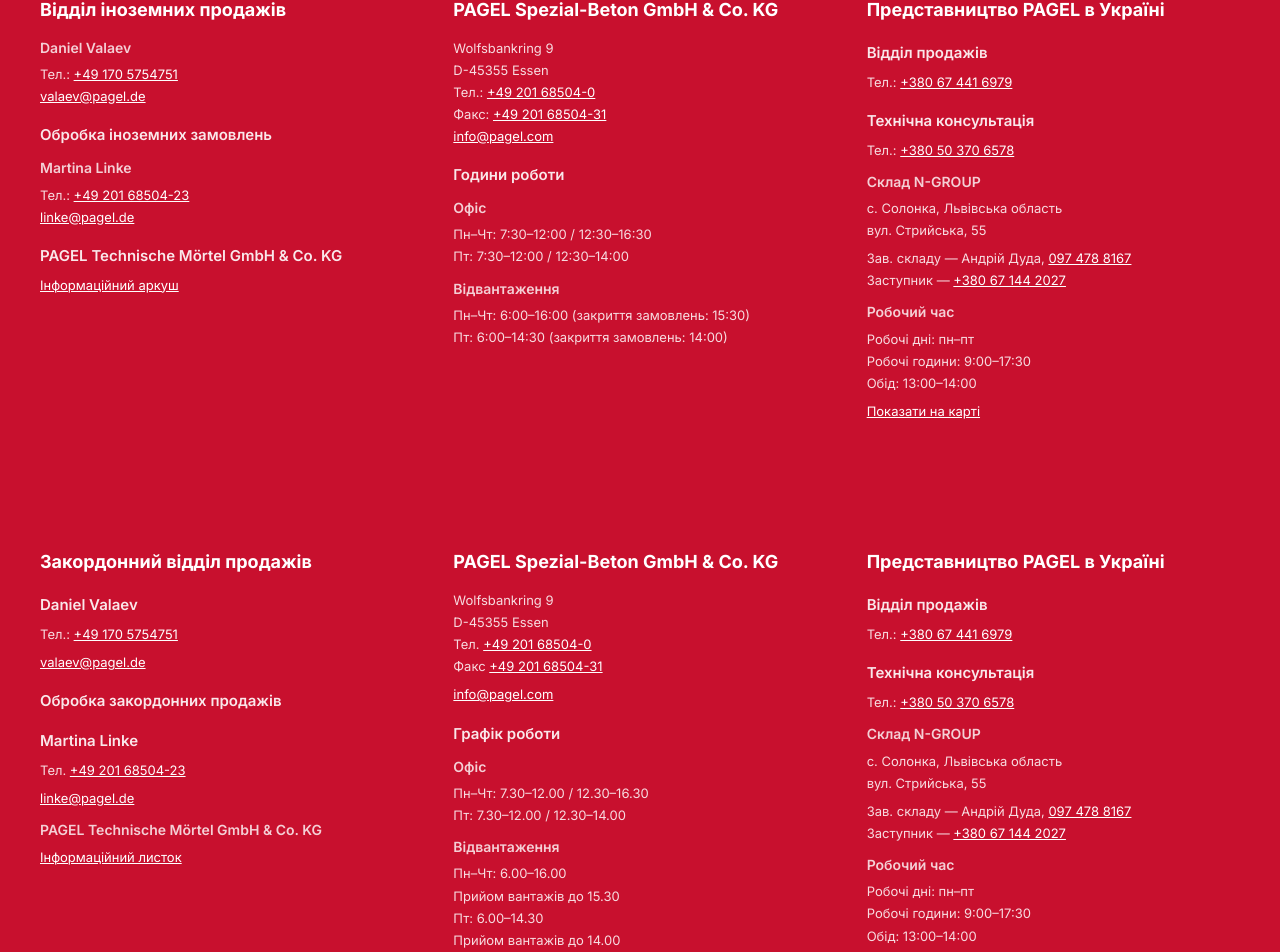
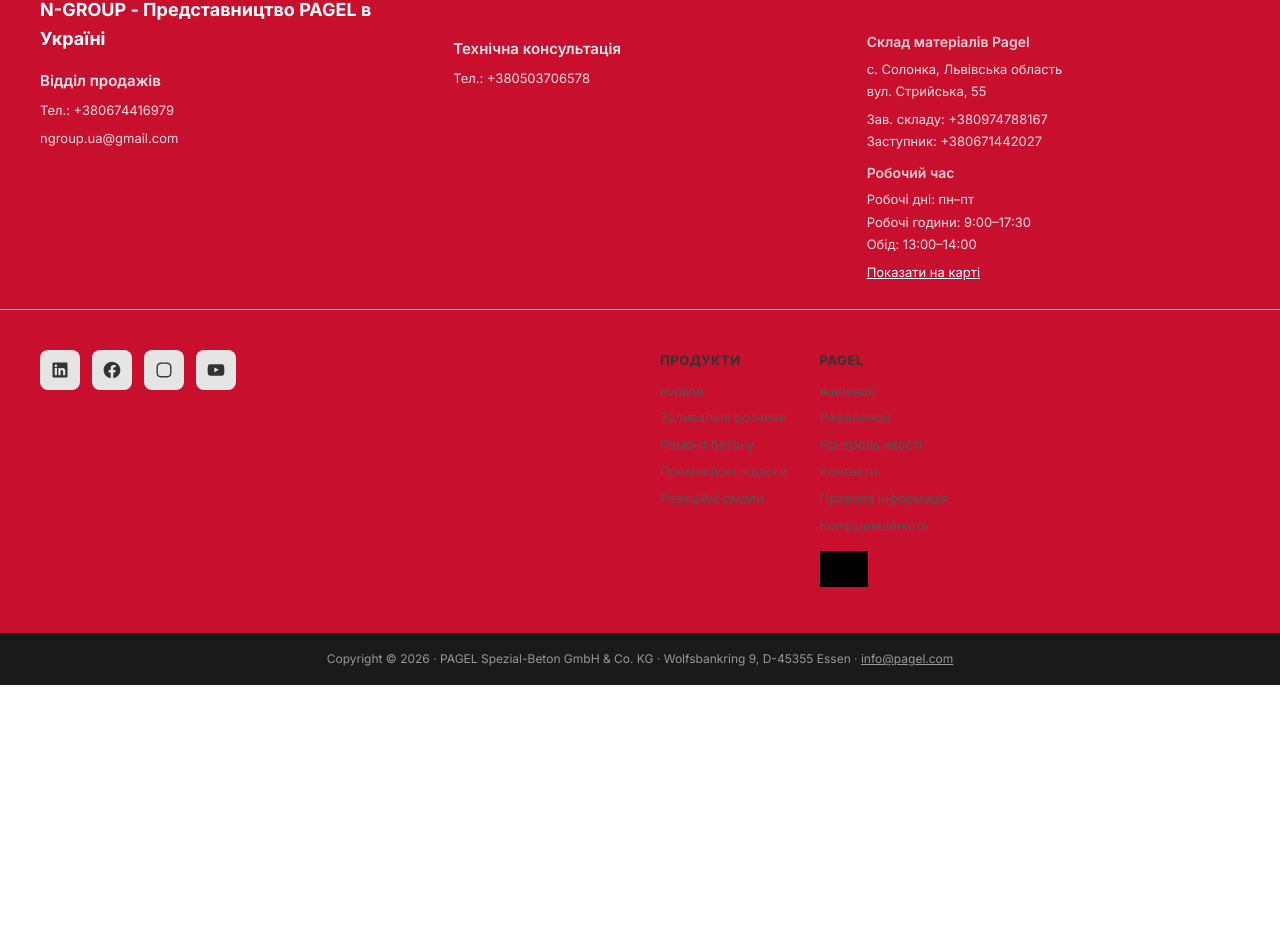
Before and after one commit to MamedovaS/WebSite-Pagel-Summer-Practis, a React (Create React App) app in the folder pagel-react/: page / in a window 1280 px wide. Shown: the part 2636-3588 px from the top of the page. After the commit the page ends 3321 px from the top, so only its background shows below. Built offline with nearby package versions, Linux system fonts and the light colour scheme; grey boxes are pictures that could not be loaded.

Commit message:
[VIK] - Footer, change context

```diff
--- a/pagel-react/src/components/Footer.jsx
+++ b/pagel-react/src/components/Footer.jsx
@@ -5,116 +5,41 @@ export default function Footer() {
     <footer className="bg-white !text-black">
       <section className="sales-section py-10">
         <div className="wrap">
-          <div className="sales-grid grid grid-cols-1 md:grid-cols-3 gap-8">
-
+          <div className="sales-grid">
             <div className="sales-col">
-              <h2 className="text-xl font-bold mb-4">Закордонний відділ продажів</h2>
-
-              <h3 className="font-semibold">Daniel Valaev</h3>
-              <p>
-                Тел.: <a href="tel:+491705754751" className="underline hover:no-underline">+49 170 5754751</a>
-              </p>
-              <p className="mb-4">
-                <a href="mailto:valaev@pagel.de" className="underline hover:no-underline">valaev@pagel.de</a>
-              </p>
-
-              <h3 className="font-semibold">Обробка закордонних продажів</h3>
-              <h3 className="font-semibold">Martina Linke</h3>
-              <p>
-                Тел. <a href="tel:+492016850423" className="underline hover:no-underline">+49 201 68504-23</a>
-              </p>
-              <p className="mb-4">
-                <a href="mailto:linke@pagel.de" className="underline hover:no-underline">linke@pagel.de</a>
-              </p>
-
-              <h4 className="font-semibold">PAGEL Technische Mörtel GmbH &amp; Co. KG</h4>
-              <p>
-                <a
-                  href="https://www.pagel.com/all/pdf/pagel_tm_ueberblick_de.pdf"
-                  target="_blank"
-                  rel="noopener noreferrer"
-                  className="underline hover:no-underline"
-                >
-                  Інформаційний листок
-                </a>
-              </p>
+              <h2>N-GROUP - Представництво PAGEL в Україні</h2>
+              <h3>Відділ продажів</h3>
+              <p>Тел.: +380674416979</p>
+              <p>ngroup.ua@gmail.com</p>
             </div>
 
             <div className="sales-col">
-              <h2 className="text-xl font-bold mb-4">PAGEL Spezial-Beton GmbH &amp; Co. KG</h2>
-              <p className="mb-4">
-                Wolfsbankring 9
-                <br />
-                D-45355 Essen
-                <br />
-                Тел. <a href="tel:+49201685040" className="underline hover:no-underline">+49 201 68504-0</a>
-                <br />
-                Факс <a href="tel:+492016850431" className="underline hover:no-underline">+49 201 68504-31</a>
-              </p>
-              <p className="mb-6">
-                <a href="mailto:info@pagel.com" className="underline hover:no-underline">info@pagel.com</a>
-              </p>
-
-              <h3 className="text-lg font-bold mb-2">Графік роботи</h3>
-
-              <h4 className="font-semibold">Офіс</h4>
-              <p className="mb-4">
-                Пн–Чт: 7.30–12.00 / 12.30–16.30
-                <br />
-                Пт: 7.30–12.00 / 12.30–14.00
-              </p>
-
-              <h4 className="font-semibold">Відвантаження</h4>
-              <p>
-                Пн–Чт: 6.00–16.00
-                <br />
-                Прийом вантажів до 15.30
-                <br />
-                Пт: 6.00–14.30
-                <br />
-                Прийом вантажів до 14.00
-              </p>
+              <br/>
+                <h3>Технічна консультація</h3>
+                <p>Тел.: +380503706578</p>
             </div>
 
             <div className="sales-col">
-              <h2 className="text-xl font-bold mb-4">Представництво PAGEL в Україні</h2>
-
-              <h3 className="font-semibold">Відділ продажів</h3>
-              <p className="mb-4">
-                Тел.: <a href="tel:+380674416979" className="underline hover:no-underline">+380 67 441 6979</a>
+              <br/>
+              <h4>Склад матеріалів Pagel</h4>
+              <p>
+                с. Солонка, Львівська область<br />
+                вул. Стрийська, 55
+              </p>
+              <p>
+                Зав. складу: +380974788167<br />
+                Заступник: +380671442027
+              </p>
+              <h4>Робочий час</h4>
+              <p>
+                Робочі дні: пн–пт<br />
+                Робочі години: 9:00–17:30<br />
+                Обід: 13:00–14:00
+              </p>
+              <p>
+                <a href="https://maps.app.goo.gl/u27CezM5tz9bzRzN9" target="_blank" rel="noreferrer">Показати на карті</a>
               </p>
 
-              <h3 className="font-semibold">Технічна консультація</h3>
-              <p className="mb-4">
-                Тел.: <a href="tel:+380503706578" className="underline hover:no-underline">+380 50 370 6578</a>
-              </p>
-
-              <h4 className="font-semibold">Склад N-GROUP</h4>
-              <p>
-                с. Солонка, Львівська область
-                <br />
-                вул. Стрийська, 55
-              </p>
-              <p className="mb-4">
-                Зав. складу — Андрій Дуда, <a href="tel:+380974788167" className="underline hover:no-underline">097 478 8167</a>
-                <br />
-                Заступник — <a href="tel:+380671442027" className="underline hover:no-underline">+380 67 144 2027</a>
-              </p>
-
-              <h4 className="font-semibold">Робочий час</h4>
-              <p className="mb-4">
-                Робочі дні: пн–пт
-                <br />
-                Робочі години: 9:00–17:30
-                <br />
-                Обід: 13:00–14:00
-              </p>
-
-              <p>
-                <a href="https://maps.app.goo.gl/u27CezM5tz9bzRzN9" target="_blank" rel="noopener noreferrer" className="underline hover:no-underline">
-                  Показати на карті
-                </a>
-              </p>
             </div>
 
           </div>
--- a/pagel-react/src/index.css
+++ b/pagel-react/src/index.css
@@ -426,7 +426,7 @@ button { font-family: inherit; cursor: pointer; }
 /* ── Sales Section ── */
 .sales-section {
   background: #c8102e;
-  padding: 60px 0;
+  padding: 20px 0;
   color: #ffffff;
   position: relative;
 }
--- a/pagel-react/src/pages/HomePage.jsx
+++ b/pagel-react/src/pages/HomePage.jsx
@@ -109,70 +109,7 @@ export default function HomePage() {
       {/* Sales Section */}
       <section className="sales-section" id="lp_sales">
         <div className="wrap">
-          <div className="sales-grid">
-            <div className="sales-col">
-              <h2>Відділ іноземних продажів</h2>
-              <h4>Daniel Valaev</h4>
-              <p>
-                Тел.: <a href="tel:+491705754751">+49 170 5754751</a><br />
-                <a href="mailto:valaev@pagel.de">valaev@pagel.de</a>
-              </p>
-              <h3>Обробка іноземних замовлень</h3>
-              <h4>Martina Linke</h4>
-              <p>
-                Тел.: <a href="tel:+492016850423">+49 201 68504-23</a><br />
-                <a href="mailto:linke@pagel.de">linke@pagel.de</a>
-              </p>
-              <h3>PAGEL Technische Mörtel GmbH &amp; Co. KG</h3>
-              <p><a href="https://www.pagel.com/all/pdf/pagel_tm_ueberblick_de.pdf" target="_blank" rel="noreferrer">Інформаційний аркуш</a></p>
-            </div>
 
-            <div className="sales-col">
-              <h2>PAGEL Spezial-Beton GmbH &amp; Co. KG</h2>
-              <p>
-                Wolfsbankring 9<br />
-                D-45355 Essen<br />
-                Тел.: <a href="tel:+49201685040">+49 201 68504-0</a><br />
-                Факс: <a href="tel:+492016850431">+49 201 68504-31</a><br />
-                <a href="mailto:info@pagel.com">info@pagel.com</a>
-              </p>
-              <h3>Години роботи</h3>
-              <h4>Офіс</h4>
-              <p>Пн–Чт: 7:30–12:00 / 12:30–16:30<br />Пт: 7:30–12:00 / 12:30–14:00</p>
-              <h4>Відвантаження</h4>
-              <p>Пн–Чт: 6:00–16:00 (закриття замовлень: 15:30)<br />Пт: 6:00–14:30 (закриття замовлень: 14:00)</p>
-            </div>
-
-            <div className="sales-col">
-              <h2>Представництво PAGEL в Україні</h2>
-              <h3>Відділ продажів</h3>
-              <p>
-                Тел.: <a href="tel:+380674416979">+380 67 441 6979</a>
-              </p>
-              <h3>Технічна консультація</h3>
-              <p>
-                Тел.: <a href="tel:+380503706578">+380 50 370 6578</a>
-              </p>
-              <h4>Склад N-GROUP</h4>
-              <p>
-                с. Солонка, Львівська область<br />
-                вул. Стрийська, 55
-              </p>
-              <p>
-                Зав. складу — Андрій Дуда, <a href="tel:+380974788167">097 478 8167</a><br />
-                Заступник — <a href="tel:+380671442027">+380 67 144 2027</a>
-              </p>
-              <h4>Робочий час</h4>
-              <p>
-                Робочі дні: пн–пт<br />
-                Робочі години: 9:00–17:30<br />
-                Обід: 13:00–14:00
-              </p>
-              <p>
-                <a href="https://maps.app.goo.gl/u27CezM5tz9bzRzN9" target="_blank" rel="noreferrer">Показати на карті</a>
-              </p>
-            </div>
-          </div>
         </div>
       </section>
     </main>
--- a/pagel-react/src/pages/SalesPage.jsx
+++ b/pagel-react/src/pages/SalesPage.jsx
@@ -613,6 +613,7 @@ function AccordionGroup({ items, renderContent }) {
 }
 
 // --- Головна секція внутрішнього відділу продажів (Німеччина) --------------
+// TO DO: VIK remove info
 const domesticSections = [
   {
     title: "Головний офіс",
```
